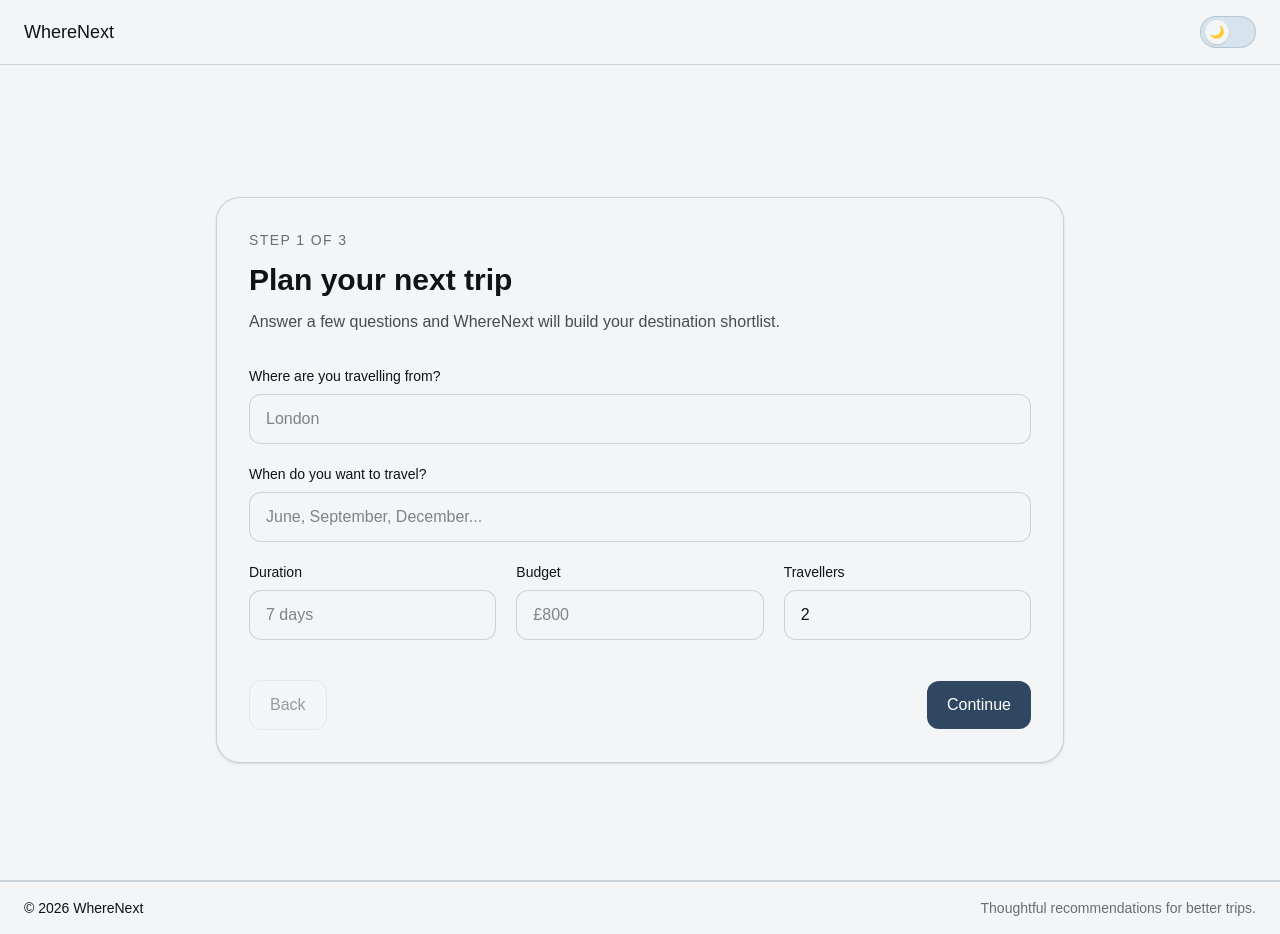
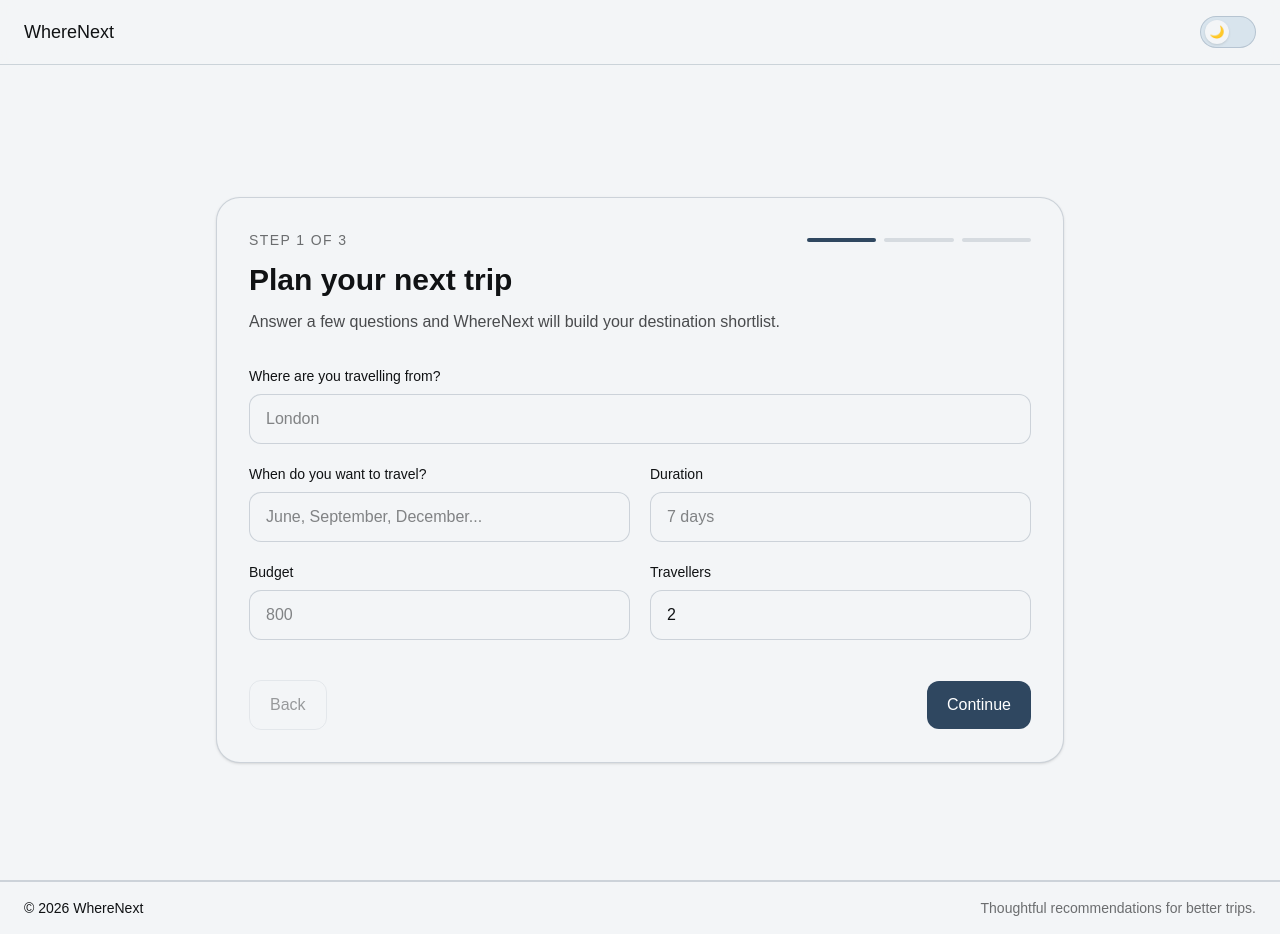
Before and after one commit to TakundaMuzunze/WhereNext, a Next.js app: page /planner in a window 1280 px wide. Built offline with nearby package versions, Linux system fonts and the light colour scheme.

Commit message:
feat: add progress indicator and numeric inputs

```diff
--- a/src/entities/trip/model/types.ts
+++ b/src/entities/trip/model/types.ts
@@ -4,8 +4,8 @@ export type PlannerAnswers = {
   departure: string;
   travelMonth: string;
   duration: string;
-  budget: string;
-  travellers: string;
+  budget: number | "";
+  travellers: number | "";
   tripType: TripType | "";
   activities: string[];
 };
--- /dev/null
+++ b/src/features/trip-planner/ui/PlannerProgress.tsx
@@ -0,0 +1,14 @@
+type PlannerProgressProps = {
+  currentStep: number;
+  totalSteps: number;
+};
+
+export function PlannerProgress({ currentStep, totalSteps }: PlannerProgressProps) {
+  return (
+    <div className="flex w-full gap-2 sm:w-56" aria-label={`Step ${currentStep} of ${totalSteps}`}>
+      {Array.from({ length: totalSteps }, (_, index) => (
+        <span key={index} className={`h-1 flex-1 rounded-full transition-colors ${index < currentStep ? "bg-primary" : "bg-primary/15"}`} />
+      ))}
+    </div>
+  );
+}
--- a/src/features/trip-planner/ui/TripPlannerForm.tsx
+++ b/src/features/trip-planner/ui/TripPlannerForm.tsx
@@ -2,13 +2,14 @@
 import type { PlannerAnswers, TripType } from "@/entities/trip/model/types";
 import { tripTypes } from "@/shared/data/TripTypes";
 import { useState } from "react";
+import { PlannerProgress } from "./PlannerProgress";
 
 const initialAnswers: PlannerAnswers = {
   departure: "",
   travelMonth: "",
   duration: "",
   budget: "",
-  travellers: "2",
+  travellers: 2,
   tripType: "",
   activities: [],
 };
@@ -26,7 +27,7 @@ export function TripPlannerForm() {
     }));
   }
 
-  function toggleActivity(activity: string) {
+  function toggleActivity(activity: string): void {
     setAnswers((currentAnswers) => {
       const alreadySelected = currentAnswers.activities.includes(activity);
 
@@ -49,7 +50,11 @@ export function TripPlannerForm() {
     <section className="mx-auto flex min-h-screen w-full max-w-4xl items-center px-6 py-24">
       <div className="w-full rounded-3xl border border-primary/20 bg-background p-6 shadow-sm md:p-8">
         <div className="mb-8">
-          <p className="text-sm tracking-widest text-text/60 uppercase">Step {step} of 3</p>
+          <div className="flex w-full flex-col items-start gap-3 sm:flex-row sm:items-center sm:justify-between">
+            <p className="shrink-0 text-sm tracking-widest text-text/60 uppercase">Step {step} of 3</p>
+
+            <PlannerProgress currentStep={step} totalSteps={3} />
+          </div>
 
           <h1 className="mt-3 text-3xl font-bold text-text">Plan your next trip</h1>
 
@@ -68,6 +73,7 @@ export function TripPlannerForm() {
               />
             </div>
 
+            <div className="grid gap-5 md:grid-cols-2">
               <div>
                 <label className="mb-2 block text-sm font-medium text-text">When do you want to travel?</label>
                 <input
@@ -78,7 +84,6 @@ export function TripPlannerForm() {
                 />
               </div>
 
-            <div className="grid gap-5 md:grid-cols-3">
               <div>
                 <label className="mb-2 block text-sm font-medium text-text">Duration</label>
                 <input
@@ -92,9 +97,11 @@ export function TripPlannerForm() {
               <div>
                 <label className="mb-2 block text-sm font-medium text-text">Budget</label>
                 <input
+                  type="number"
+                  min="0"
                   value={answers.budget}
-                  onChange={(event) => updateAnswer("budget", event.target.value)}
-                  placeholder="£800"
+                  onChange={(event) => updateAnswer("budget", event.target.value === "" ? "" : event.target.valueAsNumber)}
+                  placeholder="800"
                   className="w-full rounded-xl border border-primary/20 bg-background px-4 py-3 text-text outline-none focus:border-primary"
                 />
               </div>
@@ -102,8 +109,10 @@ export function TripPlannerForm() {
               <div>
                 <label className="mb-2 block text-sm font-medium text-text">Travellers</label>
                 <input
+                  type="number"
+                  min="1"
                   value={answers.travellers}
-                  onChange={(event) => updateAnswer("travellers", event.target.value)}
+                  onChange={(event) => updateAnswer("travellers", event.target.value === "" ? "" : event.target.valueAsNumber)}
                   placeholder="2"
                   className="w-full rounded-xl border border-primary/20 bg-background px-4 py-3 text-text outline-none focus:border-primary"
                 />
```
Lines whose indentation alone changed are shown as unchanged.
